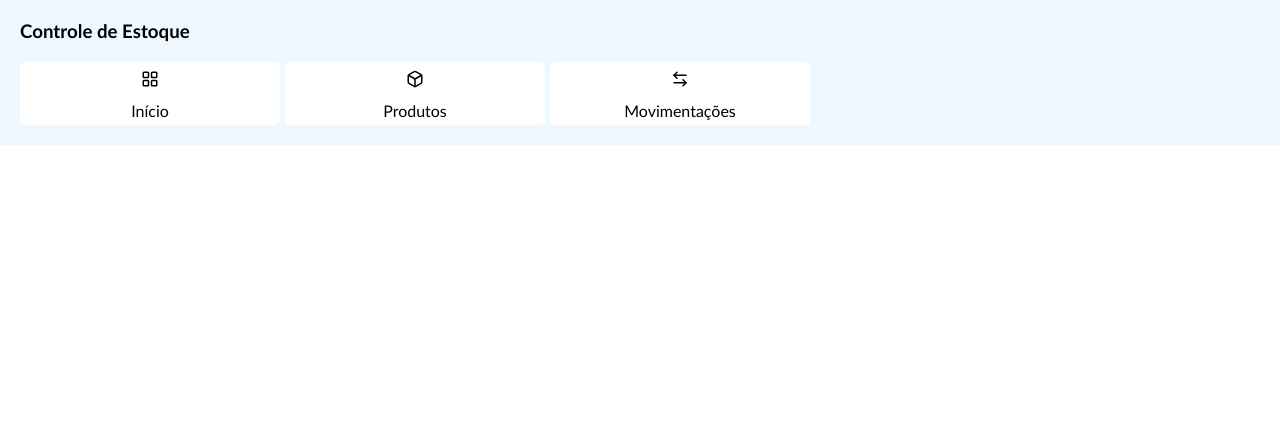
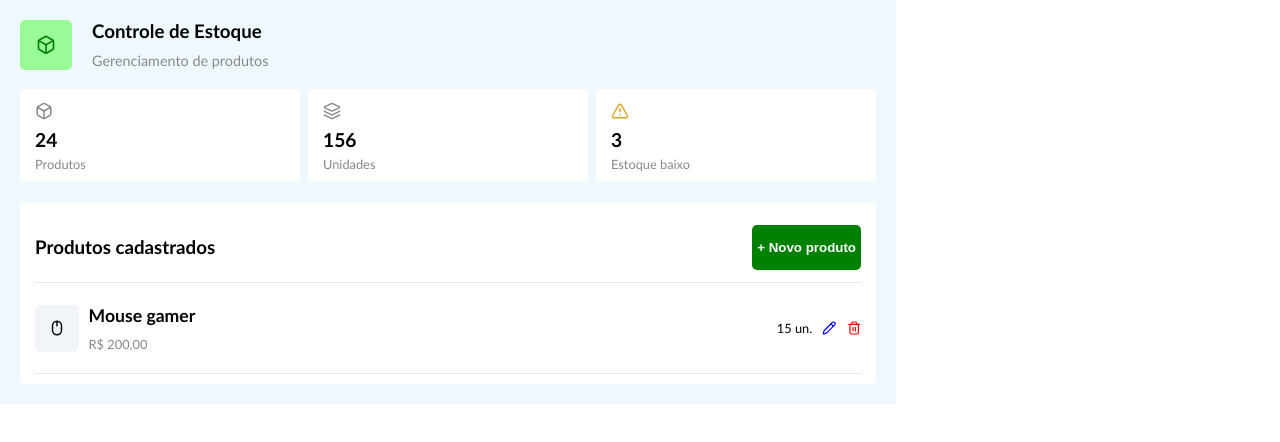
Before and after one commit to WeversonCostaDev/mini-projeto, a website built with Vite: page gestao-estoque/index.html in a window 1280 px wide. Built offline with nearby package versions, Linux system fonts and the light colour scheme.

Commit message:
formatação de exibição dos produtos do estoque

```diff
--- a/gestao-estoque/index.html
+++ b/gestao-estoque/index.html
@@ -8,25 +8,63 @@
   </head>
   <body>
     <div id="app">
-      <main>
         <div class="controle-container">
+          <header>
+            <div class="topo-header">
+              <svg class="logo" xmlns="http://www.w3.org/2000/svg" width="24" height="24" viewBox="0 0 24 24" fill="none" stroke="currentColor" stroke-width="2" stroke-linecap="round" stroke-linejoin="round" class="lucide lucide-box preview-icon"><path d="M21 8a2 2 0 0 0-1-1.73l-7-4a2 2 0 0 0-2 0l-7 4A2 2 0 0 0 3 8v8a2 2 0 0 0 1 1.73l7 4a2 2 0 0 0 2 0l7-4A2 2 0 0 0 21 16Z"/><path d="m3.3 7 8.7 5 8.7-5"/><path d="M12 22V12"/></svg>
+              <div class="titulos-container">
                 <h3>Controle de Estoque</h3>
+                <span>Gerenciamento de produtos</span>
+              </div>
+            </div>
+
+
             <nav class="menu-navegacao">
               <a href="">
-              <svg class="icone" xmlns="http://www.w3.org/2000/svg" width="24" height="24" viewBox="0 0 24 24" fill="none" stroke="currentColor" stroke-width="2" stroke-linecap="round" stroke-linejoin="round" class="lucide lucide-layout-grid preview-icon"><rect width="7" height="7" x="3" y="3" rx="1"/><rect width="7" height="7" x="14" y="3" rx="1"/><rect width="7" height="7" x="14" y="14" rx="1"/><rect width="7" height="7" x="3" y="14" rx="1"/></svg>
-              <span>Início</span>
+                <svg class="icone" xmlns="http://www.w3.org/2000/svg" width="24" height="24" viewBox="0 0 24 24" fill="none" stroke="currentColor" stroke-width="2" stroke-linecap="round" stroke-linejoin="round" class="lucide lucide-box preview-icon"><path d="M21 8a2 2 0 0 0-1-1.73l-7-4a2 2 0 0 0-2 0l-7 4A2 2 0 0 0 3 8v8a2 2 0 0 0 1 1.73l7 4a2 2 0 0 0 2 0l7-4A2 2 0 0 0 21 16Z"/><path d="m3.3 7 8.7 5 8.7-5"/><path d="M12 22V12"/></svg>
+                <span class="quantidade">24</span>
+                <span class="item">Produtos</span>
               </a>
               <a href="">
-              <svg class="icone" xmlns="http://www.w3.org/2000/svg" width="24" height="24" viewBox="0 0 24 24" fill="none" stroke="currentColor" stroke-width="2" stroke-linecap="round" stroke-linejoin="round" class="lucide lucide-box preview-icon"><path d="M21 8a2 2 0 0 0-1-1.73l-7-4a2 2 0 0 0-2 0l-7 4A2 2 0 0 0 3 8v8a2 2 0 0 0 1 1.73l7 4a2 2 0 0 0 2 0l7-4A2 2 0 0 0 21 16Z"/><path d="m3.3 7 8.7 5 8.7-5"/><path d="M12 22V12"/></svg>
-              <span>Produtos</span>
+                <svg class="icone" xmlns="http://www.w3.org/2000/svg" width="24" height="24" viewBox="0 0 24 24" fill="none" stroke="currentColor" stroke-width="2" stroke-linecap="round" stroke-linejoin="round" class="lucide lucide-layers preview-icon"><path d="M12.83 2.18a2 2 0 0 0-1.66 0L2.6 6.08a1 1 0 0 0 0 1.83l8.58 3.91a2 2 0 0 0 1.66 0l8.58-3.9a1 1 0 0 0 0-1.83z"/><path d="M2 12a1 1 0 0 0 .58.91l8.6 3.91a2 2 0 0 0 1.65 0l8.58-3.9A1 1 0 0 0 22 12"/><path d="M2 17a1 1 0 0 0 .58.91l8.6 3.91a2 2 0 0 0 1.65 0l8.58-3.9A1 1 0 0 0 22 17"/></svg>
+                <span class="quantidade">156</span>
+                <span class="item">Unidades</span>
               </a>
               <a href="">
-              <svg class="icone" xmlns="http://www.w3.org/2000/svg" width="24" height="24" viewBox="0 0 24 24" fill="none" stroke="currentColor" stroke-width="2" stroke-linecap="round" stroke-linejoin="round" class="lucide lucide-arrow-left-right preview-icon"><path d="M8 3 4 7l4 4"/><path d="M4 7h16"/><path d="m16 21 4-4-4-4"/><path d="M20 17H4"/></svg>
-              <span>Movimentações</span>
+                <svg class="icone-warning" xmlns="http://www.w3.org/2000/svg" width="24" height="24" viewBox="0 0 24 24" fill="none" stroke="currentColor" stroke-width="2" stroke-linecap="round" stroke-linejoin="round" class="lucide lucide-triangle-alert preview-icon"><path d="m21.73 18-8-14a2 2 0 0 0-3.48 0l-8 14A2 2 0 0 0 4 21h16a2 2 0 0 0 1.73-3"/><path d="M12 9v4"/><path d="M12 17h.01"/></svg>
+                <span class="quantidade">3</span>
+                <span class="item">Estoque baixo</span>
               </a>
             </nav>
+          </header>
+
+          <main>
+            <div id="area-produtos">
+              <div class="produtos-cadastrados">
+                <h3>Produtos cadastrados</h3>
+                <button>
+                  + Novo produto
+                </button>
+              </div>
+
+              <div class="card-produto">
+                <div>
+                  <img class="icone icone-produto" src="/icons/mouse.svg" alt="icone de mouse">
+                  <div>
+                    <div class="produto">Mouse gamer</div>
+                    <div class="preco">R$ 200,00</div>
+                  </div>
+                </div>
+                <div>
+                  <span class="quantidade">15 un.</span>
+                  <svg id="editar" class="icone" xmlns="http://www.w3.org/2000/svg" width="24" height="24" viewBox="0 0 24 24" fill="none" stroke="currentColor" stroke-width="2" stroke-linecap="round" stroke-linejoin="round" class="lucide lucide-pencil preview-icon"><path d="M21.174 6.812a1 1 0 0 0-3.986-3.987L3.842 16.174a2 2 0 0 0-.5.83l-1.321 4.352a.5.5 0 0 0 .623.622l4.353-1.32a2 2 0 0 0 .83-.497z"/><path d="m15 5 4 4"/></svg>
+                  <svg id="excluir" class="icone" xmlns="http://www.w3.org/2000/svg" width="24" height="24" viewBox="0 0 24 24" fill="none" stroke="currentColor" stroke-width="2" stroke-linecap="round" stroke-linejoin="round" class="lucide lucide-trash preview-icon"><path d="M10 11v6"/><path d="M14 11v6"/><path d="M19 6v14a2 2 0 0 1-2 2H7a2 2 0 0 1-2-2V6"/><path d="M3 6h18"/><path d="M8 6V4a2 2 0 0 1 2-2h4a2 2 0 0 1 2 2v2"/></svg>
+                </div>
+              </div>
+
             </div>
           </main>
         </div>
+    </div>
   </body>
 </html>
--- a/gestao-estoque/src/base.css
+++ b/gestao-estoque/src/base.css
@@ -1,10 +1,16 @@
+:root{
+    --font-principal: "Trebuchet MS", Helvetica, Arial, sans-serif;
+
+    --cinza: #888888;
+    --cinca-claro: #f5f5f5;
+    --branco: #fff;
+    --linha-divisoria: #E2E8F0;
+    --fundo-icones: #F1F5F9;
+}
+
 *{
     margin: 0px;
     padding: 0px;
-}
-
-:root{
-    --font-principal: "Trebuchet MS", Helvetica, Arial, sans-serif;
 }
 
 body{
@@ -12,41 +18,156 @@ body{
 }
 
 .controle-container{
+    width: fit-content;
     padding: 20px;
     background-color: aliceblue;
+    display: flex;
+    flex-direction: column;
+    gap: 20px;
 }
-.controle-container h3{
+.titulos-container{
+    display: flex;
+    flex-direction: column;
+    gap: 10px;
     margin-bottom: 20px;
+    width: fit-content;
+}
+.titulos-container>span{
+    font-size: 0.9em;
+    color: var(--cinza);
+}
+.logo{
+    background-color:palegreen;
+    width: 20px;
+    color: green;
+    border-radius: 5px;
+    padding: 0.8em 1em;
+}
+
+.topo-header{
+    display: flex;
+    gap: 20px;
+
+}
+
+#area-produtos, .menu-navegacao a{
+    background-color: var(--branco);
+}
+#area-produtos, .menu-navegacao a{
+    padding: 10px 15px;
+    border-radius: 5px;
+}
+
+.card-produto, .produtos-cadastrados{
+    display: flex;
+    justify-content: space-between;
+    min-height: 70px;
+    align-items: center;
+    border-bottom: 1px solid var(--linha-divisoria);
+}
+
+.card-produto{
+    padding: 10px 0;
+}
+.card-produto .icone-produto{
+    padding: 0.6em 0.8em;
+    background-color: var(--fundo-icones);
+    border-radius: 5px;
+}
+
+.card-produto>div{
+    display: flex;
+    gap: 10px;
+}
+
+.card-produto>div:nth-child(2){
+    display: flex;
+    align-items: center;
+}
+.card-produto>div:nth-child(2) .quantidade{
+    font-size: 0.8em;
+}
+.card-produto .produto{
+    font-size: 1.1em;
+    font-weight: bold;
+}
+
+.card-produto .preco{
+    margin-top: 10px;
+    font-size: 0.8em;
+    color: var(--cinza);
+}
+
+
+.produtos-cadastrados button{
+    padding: 15px 5px;
+    border-radius: 5px;
+    color: var(--branco);
+    background-color: green;
+    border: none;
+    cursor: pointer;
+    font-weight: bold;
 }
 
 .menu-navegacao{
     display: flex;
-    gap: 5px;
+    gap: 0.5em;
 }
 .menu-navegacao a{
     text-decoration: none;
     display: flex;
     flex-direction: column;
-    align-items: center;
-    gap: 10px;
+    justify-content: center;
+    gap: 5px;
     width: 250px;
-    padding: 5px;
-    border-radius: 5px;
     color:black;
-    background-color: #fff;
+    min-height: 60px;
 }
+
 .menu-navegacao a:hover{
-    border: 1px solid green;
-    background-color: #f5f5f5;
+
+    background-color: var(--cinca-claro);
 }
 
 .menu-navegacao a:hover .icone{
     color: green;
 }
-.menu-navegacao a:hover span{
+.menu-navegacao span.quantidade{
+    font-size:  1.2em;
     font-weight: bold;
 }
+.menu-navegacao span.item{
+    font-size: 0.8em;
+}
 
-.icone{
+.menu-navegacao span.item, .menu-navegacao .icone{
+    color: var(--cinza);
+}
+
+.icone, .icone-warning{
     width: 18px;
 }
+.icone-warning{
+    color: goldenrod;
+}
+
+#editar, #excluir{
+    cursor: pointer;
+    width: 0.9em;
+}
+
+#editar:hover{
+    color: #7e7cf3;
+}
+
+#excluir:hover{
+    color: #f36a6a;
+}
+
+#editar{
+    color: blue;
+
+}
+#excluir{
+    color: red;
+}
```
Also changed, not shown: gestao-estoque/public/icons/lapis.svg (added), gestao-estoque/public/icons/lixeira.svg (added), gestao-estoque/public/icons/mouse.svg (added). Lines whose indentation alone changed are shown as unchanged.
